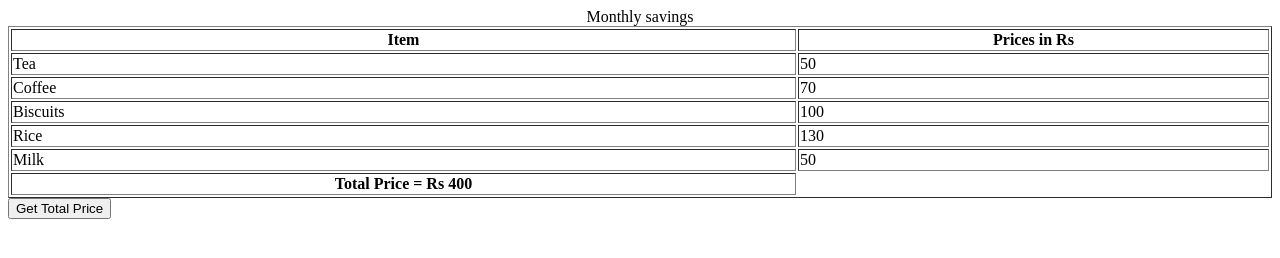
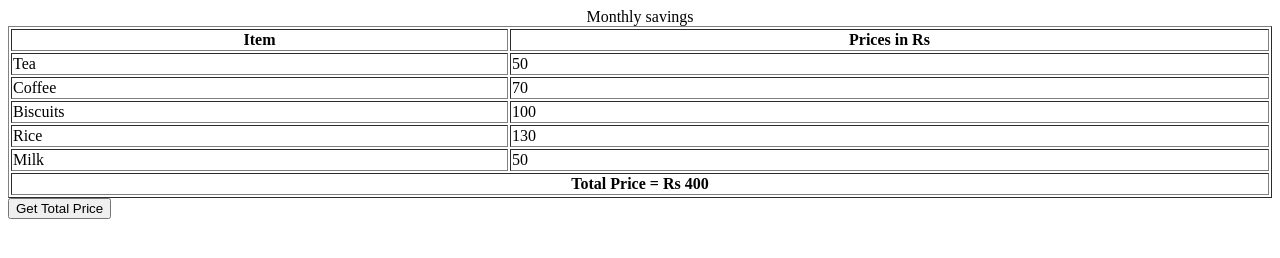
Before and after one commit to acciojob/grofers-checkout-ramusiripalli, a website: page main.html in a window 1280 px wide. Both pictures are taken after a click on the button "Get Total Price". Drawn offline with Linux system fonts and the light colour scheme.

Commit message:
created a submission

```diff
--- a/main.html
+++ b/main.html
@@ -18,23 +18,23 @@
     </tr>
     <tr>
       <td class="item">Tea</td>
-      <td class="price">50</td>
+      <td class="prices">50</td>
     </tr>
     <tr>
       <td class="item">Coffee</td>
-      <td class="price">70</td>
+      <td class="prices">70</td>
     </tr>
     <tr>
       <td class="item">Biscuits</td>
-      <td class="price">100</td>
+      <td class="prices">100</td>
     </tr>
     <tr>
       <td class="item">Rice</td>
-      <td class="price">130</td>
+      <td class="prices">130</td>
     </tr>
     <tr>
       <td class="item">Milk</td>
-      <td class="price">50</td>
+      <td class="prices">50</td>
     </tr>
   </table>
     <script type="text/javascript" src="./script.js">
--- a/script.js
+++ b/script.js
@@ -4,7 +4,7 @@ document.body.appendChild(getSumBtn);
 
 const getSum = () => {
 //Add your code here
-  const priceElements = document.querySelectorAll(".price");
+  const priceElements = document.querySelectorAll(".prices");
 	let total = 0;
 
 	priceElements.forEach((price) => {
@@ -22,7 +22,7 @@ const getSum = () => {
 	totalRow.id = 'total-row';
 
 	const totalCell = document.createElement("td");
-	totalCell.colspan= 2;
+	totalCell.colSpan= 2;
 	totalCell.style.fontWeight = "bold";
 	totalCell.style.textAlign = "center";
 	totalCell.textContent = `Total Price = Rs ${total}`;
```
